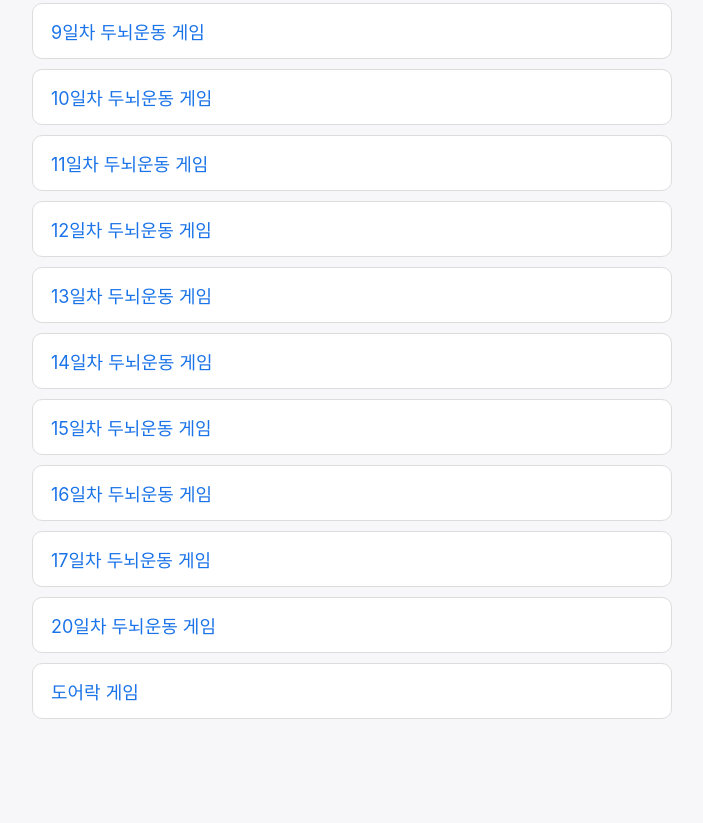
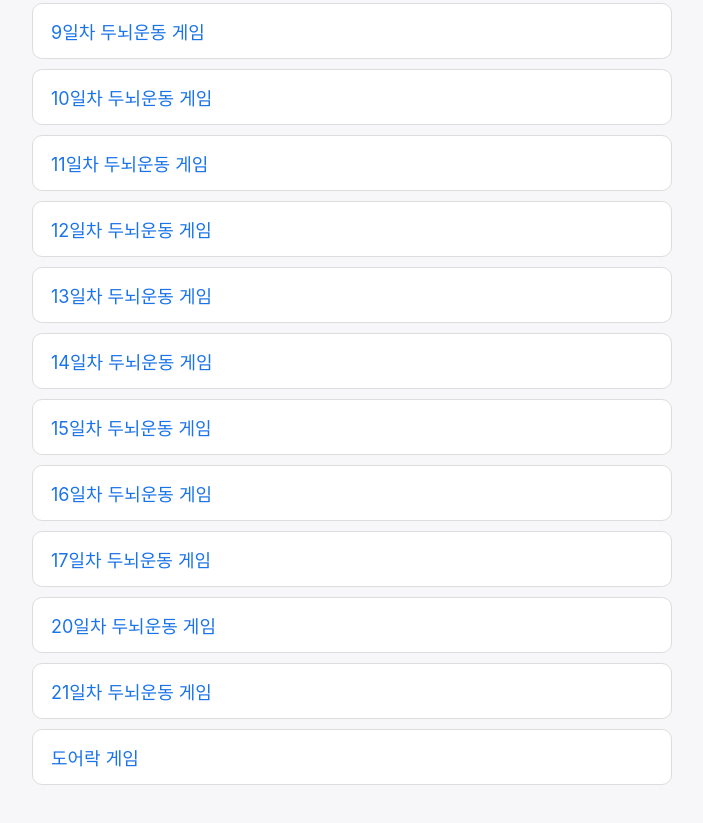
Before and after one commit to playground-brain/brain-exercise-games, a plain HTML site: page index.html in a window 1280 px wide. Shown: the part 672-1495 px from the top of the page, without its empty margins (288-991 px from the left). Before the commit the page ends 1431 px from the top, so only its background shows below. Drawn offline with Linux system fonts and the light colour scheme.

Commit message:
Add files via upload

```diff
--- a/index.html
+++ b/index.html
@@ -36,6 +36,7 @@
   <li><a href="day-16.html">16일차 두뇌운동 게임</a></li>
   <li><a href="day-17.html">17일차 두뇌운동 게임</a></li>
   <li><a href="day-20.html">20일차 두뇌운동 게임</a></li>
+  <li><a href="day-21.html">21일차 두뇌운동 게임</a></li>
   <li><a href="door-lock.html">도어락 게임</a></li>
 </ul>
 </body>
```
